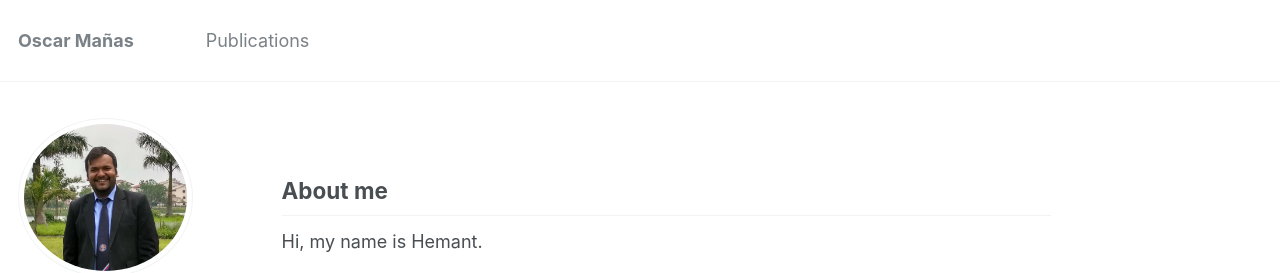
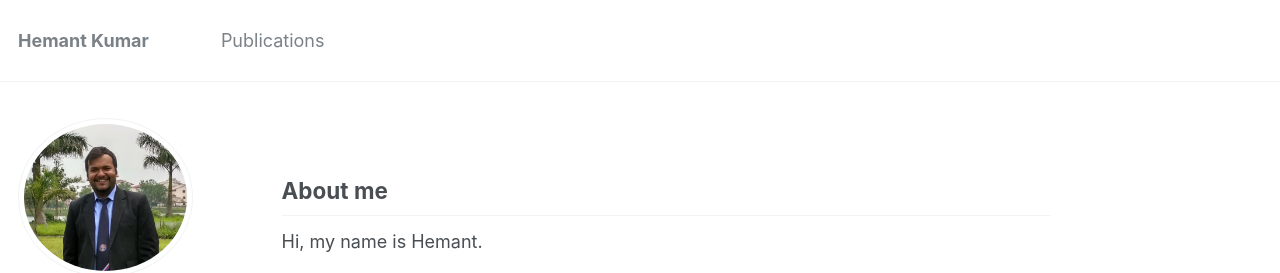
Before and after one commit to hemantkiitg/hemantkiitg.github.io, a Jekyll site: the page built from _pages/about.md, in a window 1280 px wide and 1263 px high. Shown: the top 273 px of the window. Built offline with Jekyll 4.4.1, drawn with Linux system fonts in a browser that asks for light colours.

Commit message:
Update _config.yml

```diff
--- a/_config.yml
+++ b/_config.yml
@@ -7,7 +7,7 @@
 
 # Site Settings
 locale                   : "en-US"
-title                    : "Oscar Mañas"
+title                    : "Hemant Kumar"
 title_separator          : "-"
 name                     : &name "Hemant Kumar"
 description              : &description "PhD Student in Biochemistry"
```
